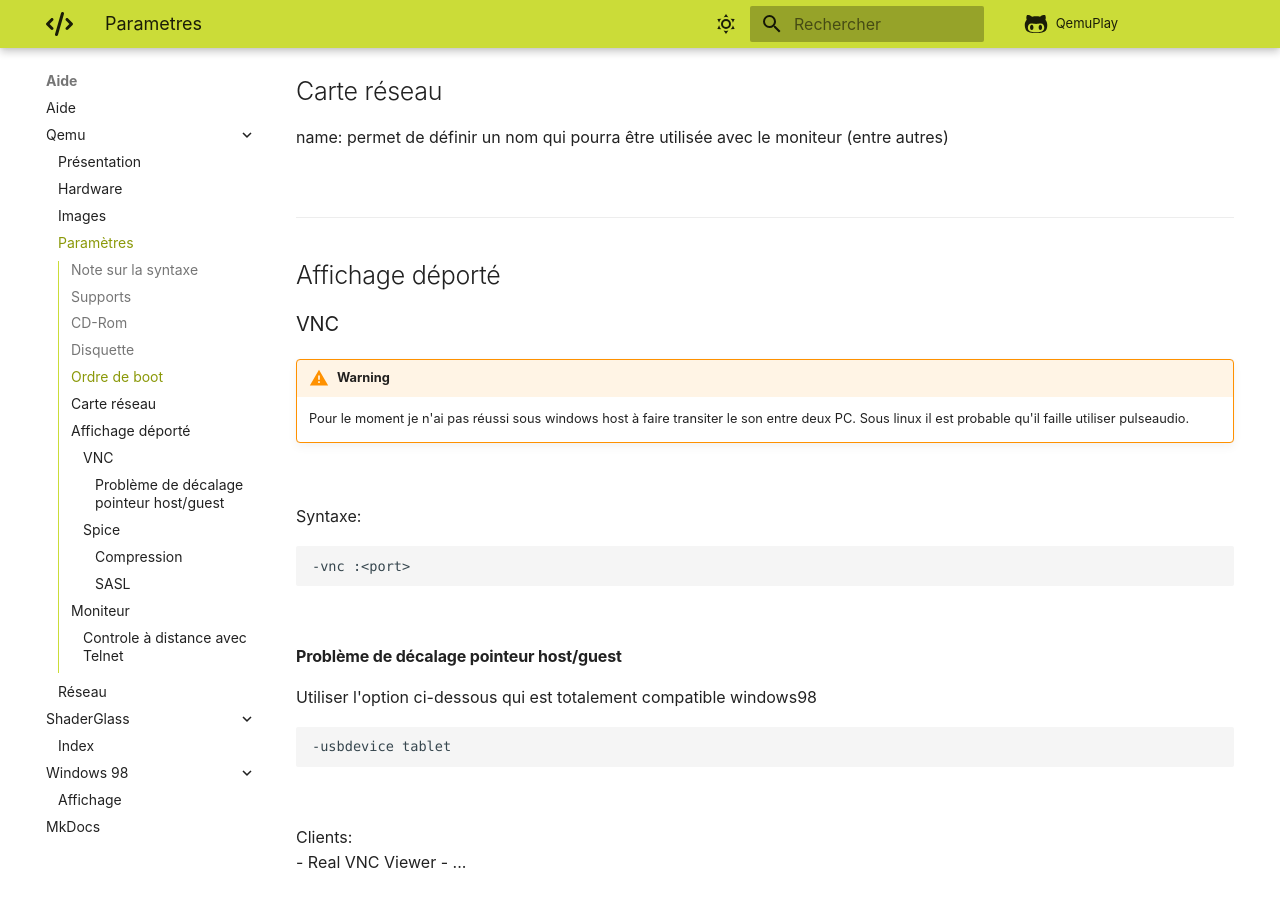
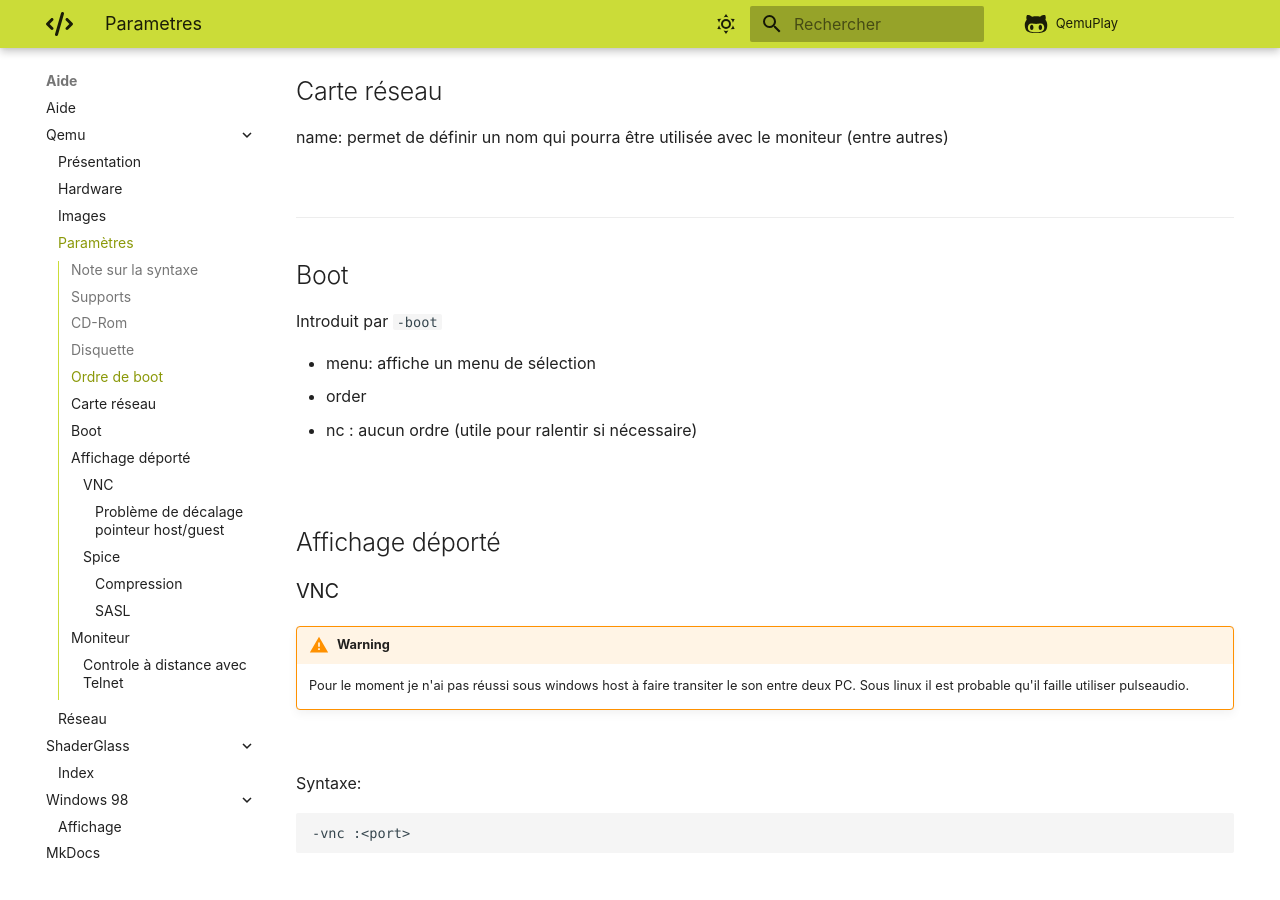
Before and after one commit to daerlnaxe/QemuPlay, an MkDocs documentation site: the page built from docs/80-aide/qemu/parametres.md, in a window 1280 px wide and 900 px high, scrolled down 1481 px. Built offline with MkDocs 1.6.1 and Material for MkDocs 9.7.7, drawn with Linux system fonts in a browser that asks for light colours; comment, search, counter and statistics services are not loaded.

Commit message:
Update parametres.md

```diff
--- a/docs/80-aide/qemu/parametres.md
+++ b/docs/80-aide/qemu/parametres.md
@@ -63,6 +63,16 @@ name: permet de définir un nom qui pourra être utilisée avec le moniteur (ent
 
 <br>
 <hr>
+
+## Boot
+Introduit par `-boot`
+
+- menu: affiche un menu de sélection
+- order
+  - nc : aucun ordre (utile pour ralentir si nécessaire)
+
+
+<br>
 
 ## Affichage déporté
 ### VNC
```
